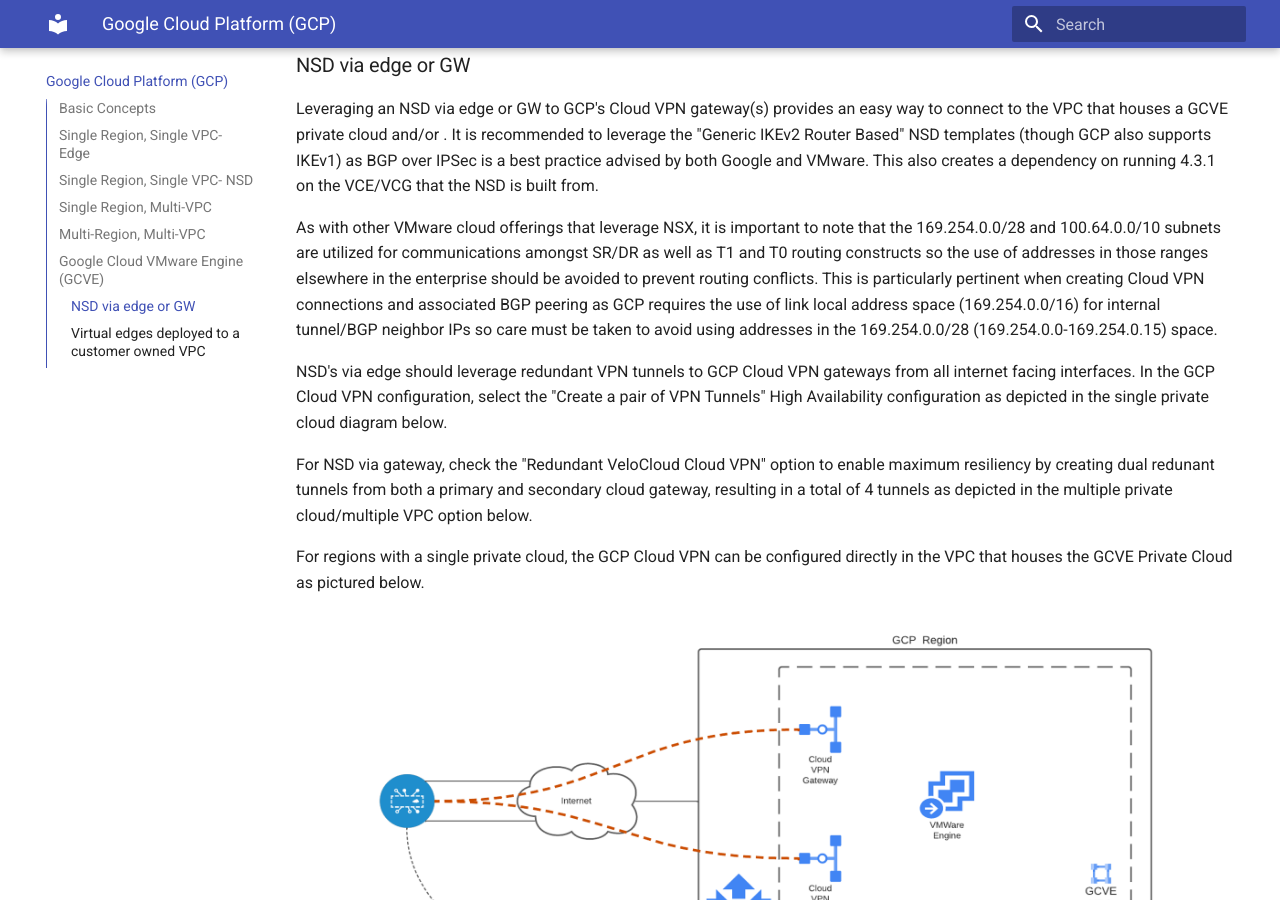
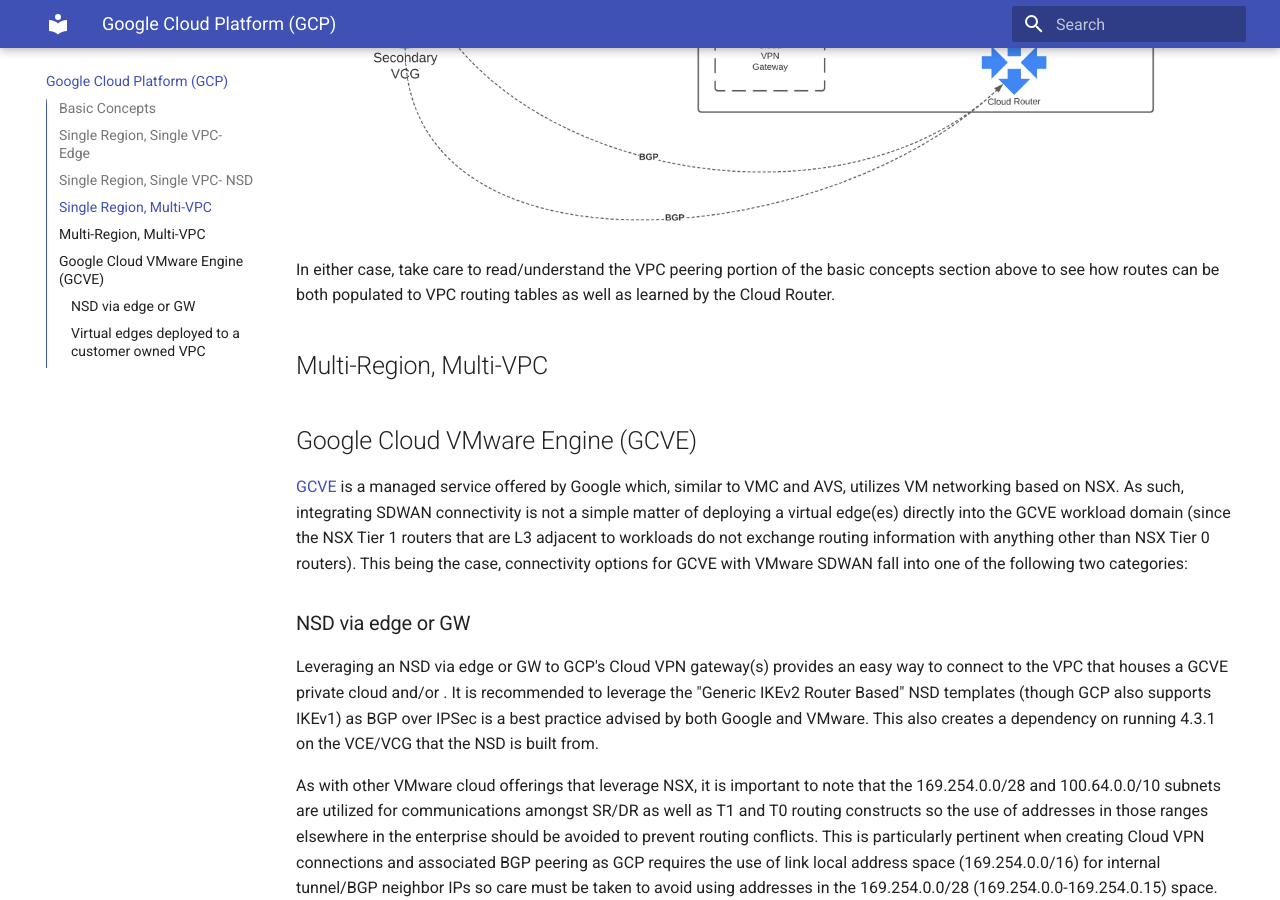
Before and after one commit to el-hoffer/velo-mc-refarch, an MkDocs documentation site: the page built from docs/4-gcp.md, in a window 1280 px wide and 900 px high, scrolled down 5974 px. Built offline with MkDocs 1.6.1 and Material for MkDocs 9.7.7, drawn with Linux system fonts in a browser that asks for light colours.

Commit message:
finished single region multi-VPC

```diff
--- a/docs/4-gcp.md
+++ b/docs/4-gcp.md
@@ -68,7 +68,12 @@ For virtual VCEs running in GCP, the LAN interface will reside in a transit VPC
 </figure>
 
 Similarly, in NSD based deployments the Google Cloud VPN gateway will be associated with a transit VPC peered with multiple workload VPCs.
+<figure markdown>
+  ![Image title](/images/gcp/multi-native-nsd.png){ width="800" }
+  <figcaption></figcaption>
+</figure>
 
+In either case, take care to read/understand the VPC peering portion of the basic concepts section above to see how routes can be both populated to VPC routing tables as well as learned by the Cloud Router.
 
 ## Multi-Region, Multi-VPC
 
```
Also changed, not shown: docs/images/gcp/multi-native-nsd.png (added).
